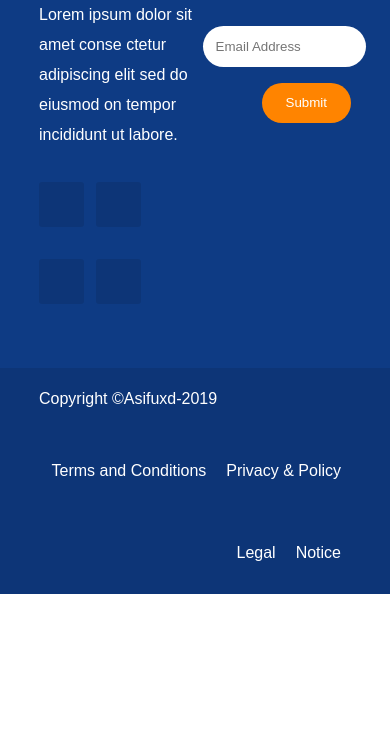
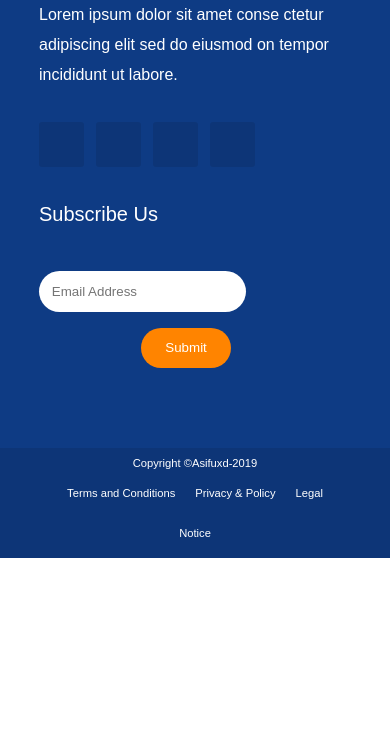
Before and after one commit to LisaDevoghelaere/responsive-cas2, a plain HTML site: page index.html in a window 390 px wide. Shown: the part 111-844 px from the top of the page. Drawn offline with Linux system fonts and the light colour scheme.

Commit message:
responsive smartphone

```diff
--- a/style.css
+++ b/style.css
@@ -190,6 +190,46 @@ body
     {
         display: none;
     }
+    #footer1
+    {
+        border-top: 0.5px solid #b4b0b4;
+        padding-top: 3rem;
+        padding-bottom: 3rem;
+        font-size: 0.7rem;
+        display: flex;
+        flex-direction: column;
+        justify-content: space-between;
+        align-items: flex-start;
+        flex-wrap: wrap;
+        width: 80%;
+        margin: auto;
+    }
+    #lower
+    {
+        width: 80%;
+        margin:auto;
+        display: flex;
+        flex-direction: column;
+        justify-content: flex-end;
+        align-items: center;
+        flex-wrap: wrap;
+    }
+    #lower>p, #lower>div>p
+    {
+        margin: 0rem;
+        font-size: 0.7rem;
+        padding-top : 0px;
+    }
+    .alignement-lower
+    {
+        display: flex;
+        justify-content: center;
+        align-items: flex-end;
+        flex-wrap: wrap;
+        flex-direction: row;
+        padding: 0px;
+    }
+
 }
 @media screen and (min-width:415px) and (max-width:1140px)
 {
```
